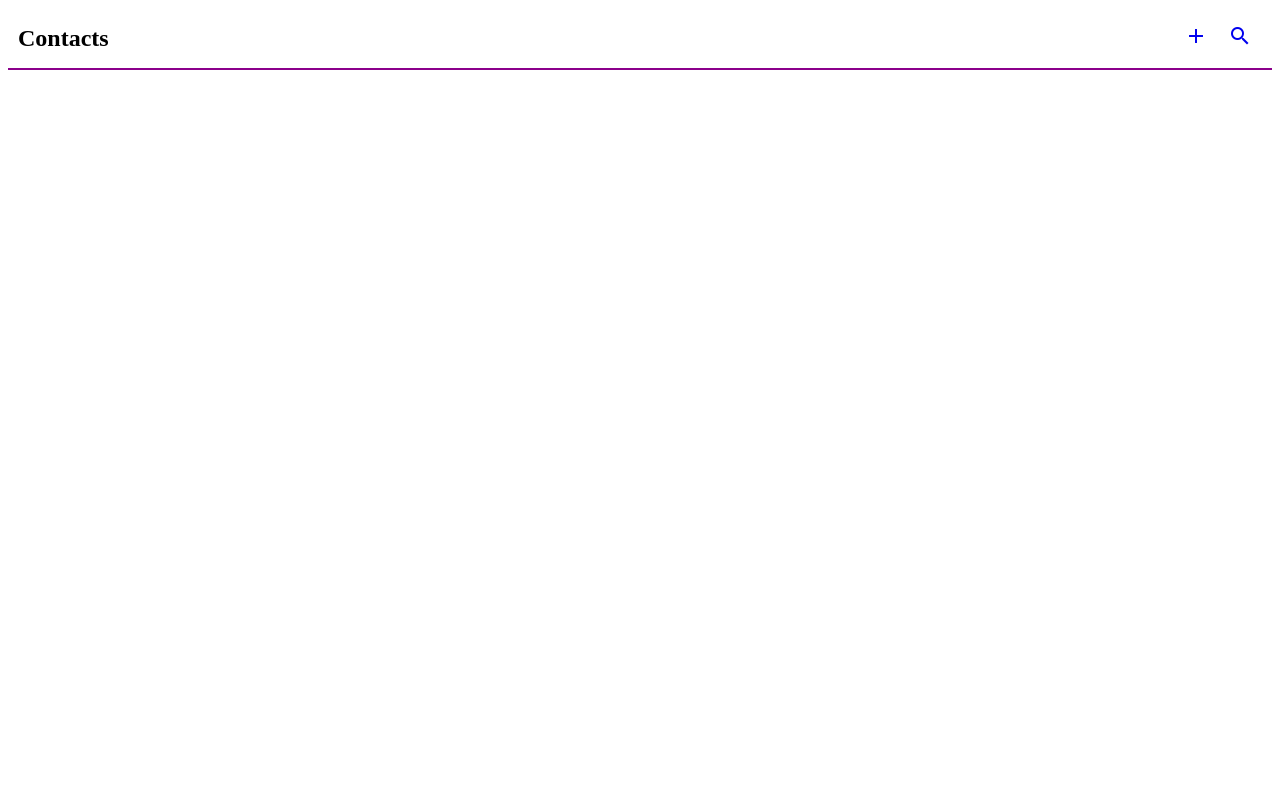
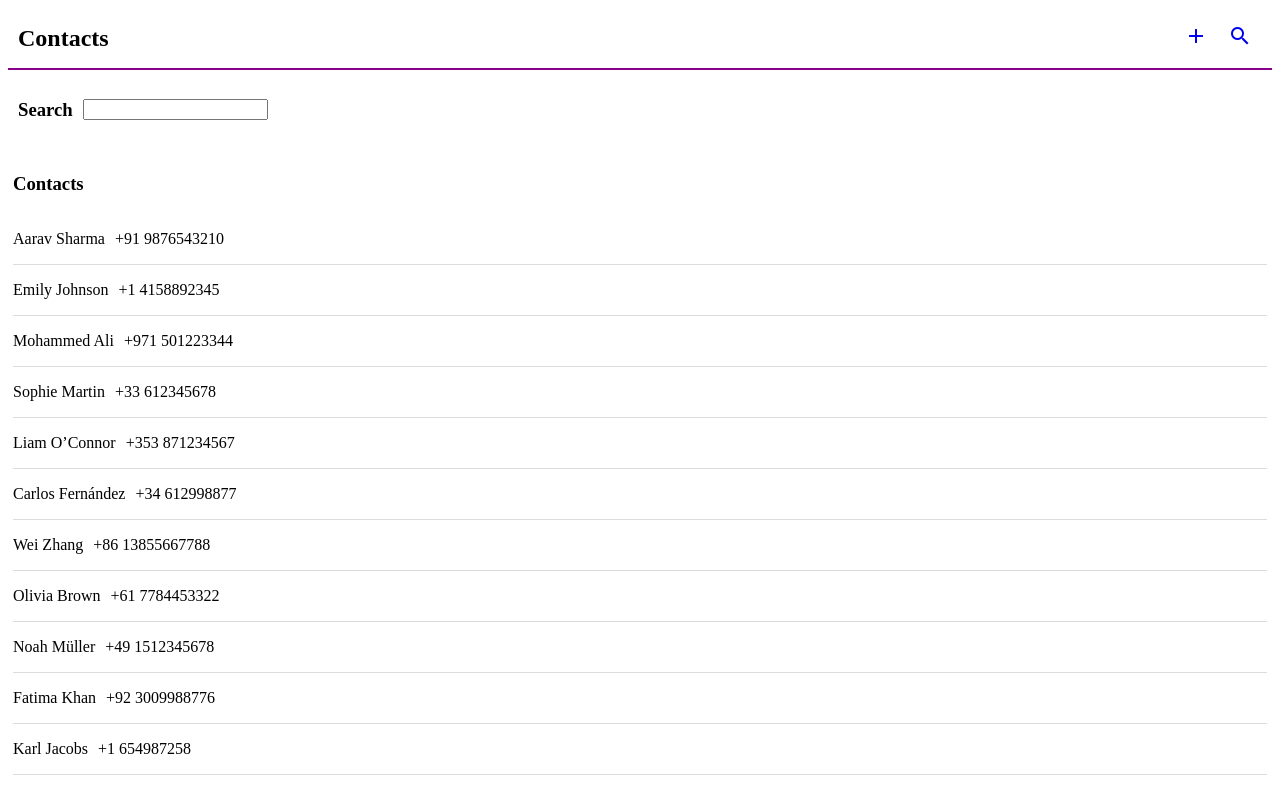
Before and after one commit to manuraj23/contact-directory-application, an Angular app in the folder contact-directory/: page / in a window 1280 px wide. Built offline with nearby package versions, Linux system fonts and the light colour scheme; no server answers.

Commit message:
search contact error fixed

```diff
--- a/contact-directory/package.json
+++ b/contact-directory/package.json
@@ -30,6 +30,7 @@
     "@angular/platform-browser": "^21.1.0",
     "@angular/router": "^21.1.0",
     "intl-tel-input": "^19.5.7",
+    "ng2-search-filter": "^0.5.1",
     "rxjs": "~7.8.0",
     "tslib": "^2.3.0"
   },
--- a/contact-directory/src/app/add-contact/add-contact.html
+++ b/contact-directory/src/app/add-contact/add-contact.html
@@ -1,28 +1,24 @@
 <h3>Add Contacts</h3>
 
 <div class="form">
-    <form>
+    <form #contactForm="ngForm" (ngSubmit)="save(contactForm, contactForm.value)">
         <div class="form-items">
             <label for="Name">Name: </label>
-            <input id="Name" type="text">
+            <input id="Name" type="text" name="name" ngModel>
         </div>
         <div class="form-items">
             <label for="PhoneNo">Phone Number: </label>
-            <select id="PhoneNo" type="number">
+            <select id="PhoneNo" type="number" name="countryCode" ngModel>
                 <option></option>
                 @for(code of countryCodeList; track code.dial_code){
                     <option>{{code.dial_code}}</option>
                 }
             </select>
-            <input id="PhoneNo" type="number">
-        </div>
-        <div class="form-items">
-            <label for="Email">Email</label>
-            <input id="Email" type="email">
+            <input id="PhoneNo" name="phoneNo" ngModel>
         </div>
         <div class="save-reset-button">
-            <button>Save</button>
-            <button>Reset</button>
+            <button type="submit">Save</button>
+            <button type="button" (click)="reset(contactForm)">Reset</button>
         </div>
     </form>
 </div>
--- a/contact-directory/src/app/add-contact/add-contact.ts
+++ b/contact-directory/src/app/add-contact/add-contact.ts
@@ -1,19 +1,35 @@
 import { Component } from '@angular/core';
 import { CountryCode } from '../services/country-code';
+import { FormsModule, NgForm } from '@angular/forms';
+import { Contacts } from '../services/contacts';
+import { Contact } from '../model/contact.model';
 
 @Component({
   selector: 'app-add-contact',
-  imports: [],
+  imports: [FormsModule],
   templateUrl: './add-contact.html',
   styleUrl: './add-contact.css',
 })
 export class AddContact {
   countryCodeList:any
-  constructor(private countryCode:CountryCode){}
+  constructor(private contacts:Contacts , private countryCode:CountryCode){}
 
   ngOnInit(){
+    this.getCountryCode();
+  }
+
+  getCountryCode(){
     this.countryCode.getCountryCode().subscribe((data:any)=>{
       this.countryCodeList = data;
     })
   }
+
+  save(form: NgForm, contact: Contact){
+    this.contacts.addContact(contact);
+    this.reset(form);
+  }
+
+  reset(form: NgForm){
+    form.resetForm();
+  }
 }
--- a/contact-directory/src/app/app.routes.ts
+++ b/contact-directory/src/app/app.routes.ts
@@ -4,5 +4,5 @@ import { SearchContact } from './search-contact/search-contact';
 
 export const routes: Routes = [
     {path: "add-contact", component: AddContact},
-    {path: "search-contact", component: SearchContact},
+    {path: "", component: SearchContact},
 ];
--- a/contact-directory/src/app/app.ts
+++ b/contact-directory/src/app/app.ts
@@ -2,6 +2,7 @@ import { Component, signal } from '@angular/core';
 import { RouterLink, RouterOutlet } from '@angular/router';
 import { Navbar } from './navbar/navbar';
 import { Contacts } from './services/contacts';
+import { DummyContacts } from './data/dummy-contacts';
 
 @Component({
   selector: 'app-root',
@@ -10,12 +11,10 @@ import { Contacts } from './services/contacts';
   styleUrl: './app.css'
 })
 export class App {
-  contactList : any
-  constructor(private contacts:Contacts){}
 
   ngOnInit(){
-    this.contacts.getContacts().subscribe((data:any)=>{
-      this.contactList = data;
-    })
+    if (!localStorage.getItem('contacts')) {
+      localStorage.setItem('contacts', JSON.stringify(DummyContacts));
+    }
   }
 }
--- /dev/null
+++ b/contact-directory/src/app/data/dummy-contacts.ts
@@ -0,0 +1,70 @@
+import { Contact } from "../model/contact.model"
+
+export const DummyContacts: Contact[] = [
+    {
+      "id": "1",
+      "name": "Aarav Sharma",
+      "phoneNo": "9876543210",
+      "countryCode": "+91"
+    },
+    {
+      "id": "2",
+      "name": "Emily Johnson",
+      "phoneNo": "4158892345",
+      "countryCode": "+1"
+    },
+    {
+      "id": "3",
+      "name": "Mohammed Ali",
+      "phoneNo": "501223344",
+      "countryCode": "+971"
+    },
+    {
+      "id": "4",
+      "name": "Sophie Martin",
+      "phoneNo": "612345678",
+      "countryCode": "+33"
+    },
+    {
+      "id": "5",
+      "name": "Liam O’Connor",
+      "phoneNo": "871234567",
+      "countryCode": "+353"
+    },
+    {
+      "id": "6",
+      "name": "Carlos Fernández",
+      "phoneNo": "612998877",
+      "countryCode": "+34"
+    },
+    {
+      "id": "7",
+      "name": "Wei Zhang",
+      "phoneNo": "13855667788",
+      "countryCode": "+86"
+    },
+    {
+      "id": "8",
+      "name": "Olivia Brown",
+      "phoneNo": "7784453322",
+      "countryCode": "+61"
+    },
+    {
+      "id": "9",
+      "name": "Noah Müller",
+      "phoneNo": "1512345678",
+      "countryCode": "+49"
+    },
+    {
+      "id": "10",
+      "name": "Fatima Khan",
+      "phoneNo": "3009988776",
+      "countryCode": "+92"
+    },
+    {
+      "id": "11",
+      "name": "Karl Jacobs",
+      "phoneNo": "654987258",
+      "countryCode": "+1"
+    }
+]
--- /dev/null
+++ b/contact-directory/src/app/model/contact.model.ts
@@ -0,0 +1,6 @@
+export interface Contact{
+    id: string;
+    name: string;
+    countryCode: string;
+    phoneNo : string;
+}
--- a/contact-directory/src/app/navbar/navbar.html
+++ b/contact-directory/src/app/navbar/navbar.html
@@ -7,7 +7,7 @@
             <a routerLink="/add-contact"><i class="material-icons">add</i></a>
         </li>
         <li>
-            <a routerLink="/search-contact"><i class="material-icons">search</i></a>
+            <a routerLink="/"><i class="material-icons">search</i></a>
         </li>
     </ul>
 </nav>
--- a/contact-directory/src/app/search-contact/search-contact.css
+++ b/contact-directory/src/app/search-contact/search-contact.css
@@ -0,0 +1,19 @@
+.search{
+    align-items: center;
+    display: flex;
+    gap: 10px;
+    justify-content: baseline;
+    padding: 10px;
+}
+
+.viewcontacts{
+    padding: 5px;
+    display: flex;
+    flex-direction: column;
+}
+
+.listcontacts{
+    display: flex;
+    gap: 10px;
+    border-bottom: 1px solid gainsboro;
+}
--- a/contact-directory/src/app/search-contact/search-contact.html
+++ b/contact-directory/src/app/search-contact/search-contact.html
@@ -1,10 +1,11 @@
-<h3>Search</h3>
-<input name="search">
-<div>
-    @for(contact of contactList; track contact.id){
+<div class="search">
+    <h3>Search</h3>
+    <input type="text" [(ngModel)]="searchText" (input)="onSearch()">
+</div>
+<div class="viewcontacts">
+    <h3>Contacts</h3>
+    <div *ngFor = 'let contact of contactList' class="listcontacts">
         <p>{{contact.name}}</p>
         <p>{{contact.countryCode}} {{contact.phoneNo}}</p>
-        <p>{{contact.email}}</p>
-        <hr>
-    }
+    </div>
 </div>
--- a/contact-directory/src/app/search-contact/search-contact.ts
+++ b/contact-directory/src/app/search-contact/search-contact.ts
@@ -1,19 +1,36 @@
 import { Component } from '@angular/core';
 import { Contacts } from '../services/contacts';
+import { FormsModule } from '@angular/forms';
+import { CommonModule } from '@angular/common';
+import { Contact } from '../model/contact.model';
 
 @Component({
   selector: 'app-search-contact',
-  imports: [],
+  imports: [FormsModule, CommonModule],
   templateUrl: './search-contact.html',
   styleUrl: './search-contact.css',
 })
 export class SearchContact {
-  contactList : any
+  searchText = '';
+  contactList: Contact[] = [];
+
   constructor(private contacts:Contacts){}
 
   ngOnInit(){
-    this.contacts.getContacts().subscribe((data:any)=>{
-      this.contactList = data;
-    })
+    this.showAll();
   }
-}
+
+  showAll(){
+    this.searchText = '';
+    this.contactList = this.contacts.getContacts();
+  }
+
+  onSearch() {
+    if (!this.searchText.trim()) {
+      this.showAll();
+    } else {
+      this.contactList = this.contacts.searchContacts(this.searchText);
+    }
+  }
+
+  }
--- a/contact-directory/src/app/services/contacts.ts
+++ b/contact-directory/src/app/services/contacts.ts
@@ -1,14 +1,29 @@
 import { Injectable } from '@angular/core';
-import { HttpClient } from '@angular/common/http';
+import { Contact } from '../model/contact.model';
+
+const STORAGE_KEY = "contacts";
 
 @Injectable({
   providedIn: 'root',
 })
+
 export class Contacts {
-  constructor(private http:HttpClient){}
 
-  getContacts(){
-    const url="http://localhost:3000/contacts";
-    return this.http.get(url);
+  getContacts(): Contact[] {
+    return JSON.parse(localStorage.getItem(STORAGE_KEY) || '[]');
+  }
+
+  addContact(contact: Contact) {
+    const contacts = this.getContacts();
+    contacts.push(contact);
+    localStorage.setItem(STORAGE_KEY, JSON.stringify(contacts));
+  }
+
+   searchContacts(term: string): Contact[] {
+    const lower = term.toLowerCase();
+
+    return this.getContacts().filter(c =>
+      c.name.toLowerCase().includes(lower)
+    );
   }
 }
```
Also changed, not shown: 1 other file (tests, documents, lock files or other folders).
